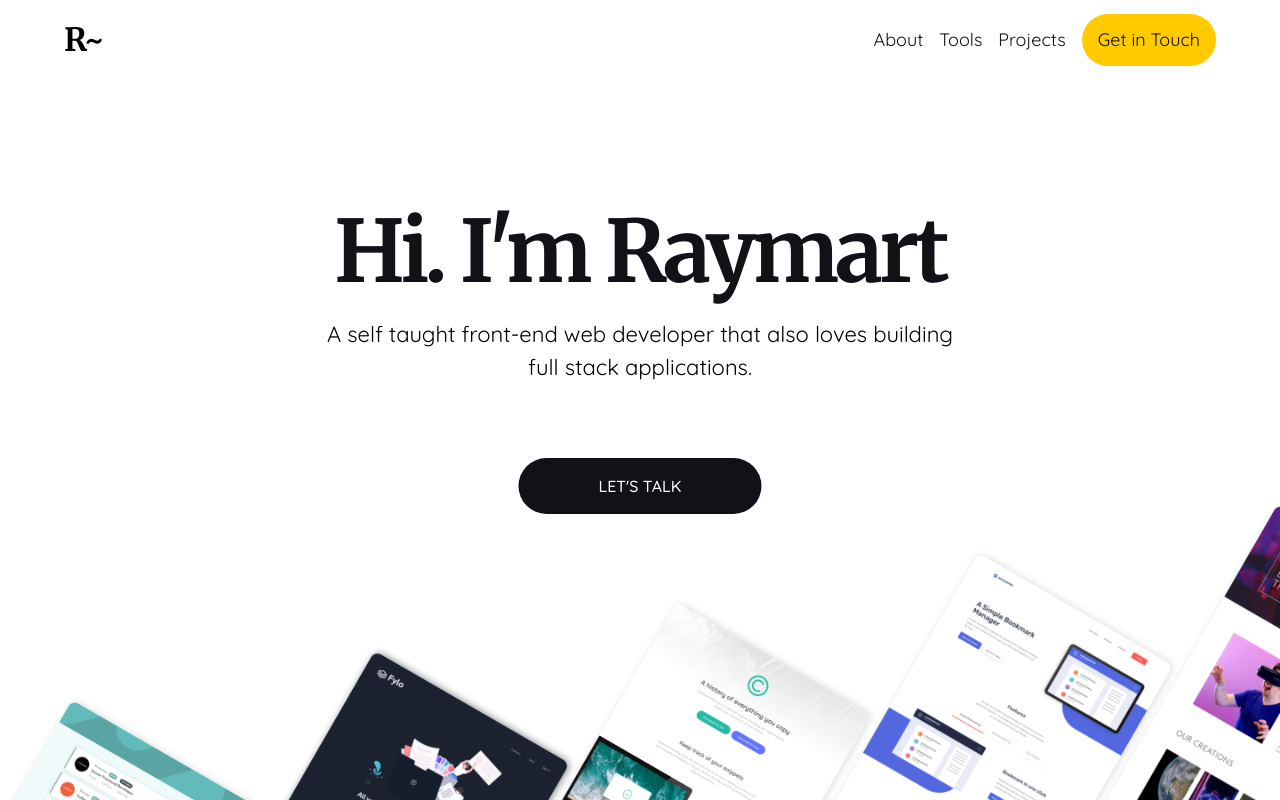
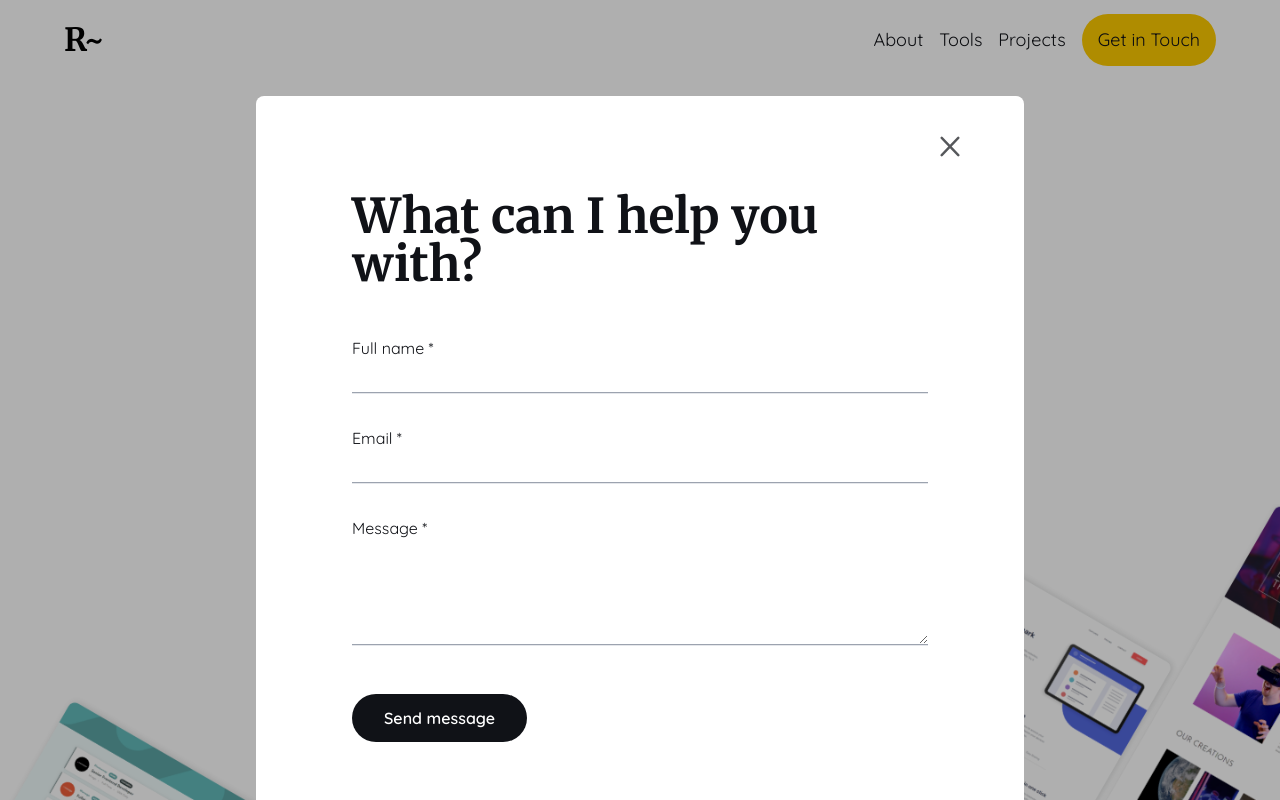
Before and after one commit to pikapikamart/pikamart, a Next.js app: page / in a window 1280 px wide. Both pictures are taken after a click on the button "Get in Touch". Shown: the top 800 px of the page. Built offline with nearby package versions, Linux system fonts and the light colour scheme.

Commit message:
created form component

```diff
--- a/package.json
+++ b/package.json
@@ -9,6 +9,7 @@
     "lint": "next lint"
   },
   "dependencies": {
+    "focus-trap-react": "^10.2.3",
     "framer-motion": "^11.1.7",
     "next": "14.2.2",
     "react": "^18",
--- a/src/app/components/layout/header/main/main.tsx
+++ b/src/app/components/layout/header/main/main.tsx
@@ -1,14 +1,21 @@
 "use client"
 import { useStickyHeader } from "@/app/components/lib/hooks/useStickyHeader"
 import Link from "next/link"
-import { motion } from "framer-motion"
+import {
+  motion,
+  AnimatePresence } from "framer-motion"
 import { mainData } from "./data"
+import { useExpansion } from "@/app/lib/hooks/useExpansion"
+import { ContactModal } from "@/app/components/modal/contact"
 
 
 const Main = () =>{
   const {
     hideHeaderSticky,
     showHeaderSticky } = useStickyHeader()
+  const {
+    isExpanded,
+    handleExpansion } = useExpansion()
 
   const renderNavlinks = () =>{
     const mappedLinks = mainData.map(data => (
@@ -38,15 +45,19 @@ const Main = () =>{
             { renderNavlinks() }
             <li className="hidden text-lg md:block">
               <motion.button
+                onClick={ handleExpansion }
                 whileHover={{
                   y: "-5%"
                 }}
-                className=" py-3 px-4 rounded-full bg-yellow-one text-dark-one">
-                  Get in Touch
+                className=" py-3 px-4 rounded-full bg-yellow-one text-dark-one"
+                aria-expanded={ isExpanded }>Get in Touch
               </motion.button>
             </li>
           </ul>
         </nav>
+        <AnimatePresence>
+          { isExpanded && <ContactModal exit={handleExpansion} /> }
+        </AnimatePresence>
       </div>
     </header>
   )
--- /dev/null
+++ b/src/app/components/lib/hooks/useModalFocus.ts
@@ -0,0 +1,25 @@
+import {
+  useEffect,
+  useRef } from "react"
+
+
+type UseBaseModalFocusProps =  HTMLElement | null
+
+
+export const useBaseModalFocus = ( focusBackRef?: UseBaseModalFocusProps ) =>{
+  const modalRef = useRef<HTMLDivElement | null>(null)
+
+  useEffect(() =>{
+    modalRef.current?.focus()
+    document.body.classList.add('no-scroll')
+
+    return () => {
+      focusBackRef?.focus()
+      document.body.classList.remove("no-scroll")
+    }
+  }, [ focusBackRef ])
+
+  return {
+    modalRef
+  }
+}
--- /dev/null
+++ b/src/app/components/modal/contact/contact.tsx
@@ -0,0 +1,49 @@
+import FocusTrap from "focus-trap-react"
+import { createPortal } from "react-dom"
+import { useBaseModalFocus } from "../../lib/hooks/useModalFocus"
+import { ContactForm } from "./form"
+import { motion } from "framer-motion"
+
+
+type ModalProps = {
+  exit: () => void,
+  focusBackRef?: HTMLElement | null
+}
+
+const Contact = ({
+  exit,
+  focusBackRef }: ModalProps) => {
+  const { modalRef } = useBaseModalFocus( focusBackRef )
+
+  const exitModal = () =>{
+    focusBackRef?.focus()
+    exit()
+  }
+
+  return createPortal(
+    <FocusTrap>
+      <motion.div
+        initial={{ opacity: 0 }}
+        animate={{ opacity: 1 }}
+        exit={{ opacity: 0 }}
+        ref={ modalRef }
+        role="dialog"
+        key="contactModal"
+        aria-labelledby="modal-heading"
+        className=" inset-0 fixed outline-none overflow-x-hidden overflow-y-scroll z-[99999999]">
+        <div
+          role="document"
+          className="max-w-full pt-24 px-4 pb-16">
+          <div
+            onClick={ exitModal }
+            className="bg-[#00000050] inset-0 fixed"/>
+          <ContactForm exit={ exitModal } />
+        </div>
+      </motion.div>
+    </FocusTrap>,
+    document.body
+  )
+}
+
+
+export default Contact
--- /dev/null
+++ b/src/app/components/modal/contact/form/form.tsx
@@ -0,0 +1,72 @@
+import { motion } from "framer-motion"
+
+
+type FormProps = {
+  exit: VoidFunction
+}
+
+const Form = ({ exit }: FormProps) =>{
+
+  return (
+    <div className="relative z-10 bg-white rounded-lg max-w-[768px] mx-auto py-[clamp(64px,10vw,96px)] px-[clamp(40px,10vw,96px)]">
+      <button
+        onClick={ exit }
+        className="absolute right-[clamp(40px,10vw,64px)] top-10 opacity-70">
+        <span className="sr-only">close modal</span>
+        <img
+          src="/icons/exit.svg"
+          alt="" />
+      </button>
+      <form
+        className="text-dark-one">
+        <h3 className="leading-[1] font-merriweather font-bold text-[clamp(24px,4vw,48px)] mb-[clamp(32px,5vw,48px)]">What can I help you with?</h3>
+        <div className=" focus-within:border-b-gray-800 border-b mb-[clamp(16px,4vw,32px)]">
+          <label
+            htmlFor="fullname"
+            className="block text-[clamp(14px,3vw,16px)]">Full name *
+          </label>
+          <input
+            className="block w-full border-b border-b-gray-400 bg-transparent py-1 pl-1 outline-none "
+            type="text"
+            name="fullname"
+            id="fullname"
+            required />
+        </div>
+        <div className=" focus-within:border-b-gray-800 border-b mb-[clamp(16px,4vw,32px)]">
+          <label
+            htmlFor="email"
+            className="block text-[clamp(14px,3vw,16px)]">Email *
+          </label>
+          <input
+            className="block w-full border-b border-b-gray-400 bg-transparent py-1 pl-1 outline-none "
+            type="email"
+            name="email"
+            id="email"
+            required />
+        </div>
+        <div className=" focus-within:border-b-gray-800 border-b mb-[clamp(16px,4vw,32px)]">
+          <label
+            htmlFor="message"
+            className="block text-[clamp(14px,3vw,16px)]">Message *
+          </label>
+          <textarea
+            className="block w-full border-b border-b-gray-400 bg-transparent py-1 pl-1 outline-none "
+            name="message"
+            rows={4}
+            id="message"
+            required></textarea>
+        </div>
+        <motion.button
+          className="mt-4 py-3 px-8 rounded-full bg-dark-one text-white font-semibold"
+          type="submit"
+          whileHover={{
+            y: "-5%"
+          }}>Send message
+        </motion.button>
+      </form>
+    </div>
+  )
+}
+
+
+export default Form
--- /dev/null
+++ b/src/app/components/modal/contact/form/index.ts
@@ -0,0 +1 @@
+export { default as ContactForm } from "./form"
--- /dev/null
+++ b/src/app/components/modal/contact/index.ts
@@ -0,0 +1 @@
+export { default as ContactModal } from "./contact"
--- a/src/app/components/pages/home/contact/contact.tsx
+++ b/src/app/components/pages/home/contact/contact.tsx
@@ -2,11 +2,18 @@
 import {
   customSwipeUpVariant,
   fadeVariant } from "@/app/motion"
-import { motion, } from "framer-motion"
+import {
+  motion,
+  AnimatePresence } from "framer-motion"
 import { contactData } from "./data"
+import { useExpansion } from "@/app/lib/hooks/useExpansion"
+import { ContactModal } from "@/app/components/modal/contact"
 
 
 const Contact = () =>{
+  const {
+    isExpanded,
+    handleExpansion } = useExpansion()
 
   const renderSocialLinks = () =>{
     const mappedLinks = contactData.map((data, index) => (
@@ -54,6 +61,8 @@ const Contact = () =>{
           Feel free to reach out! Drop me a message and let's start a conversation.
         </motion.p>
         <motion.button
+          onClick={ handleExpansion }
+          aria-expanded={ isExpanded }
           initial={{ opacity: 0 }}
           whileInView={{
             opacity: 1,
@@ -73,6 +82,9 @@ const Contact = () =>{
       <ul className="flex justify-center w-full gap-x-4 lg:gap-x-8">
         { renderSocialLinks() }
       </ul>
+      <AnimatePresence>
+        { isExpanded && <ContactModal exit={handleExpansion} /> }
+      </AnimatePresence>
     </div>
   )
 }
--- a/src/app/components/pages/home/hero/hero.tsx
+++ b/src/app/components/pages/home/hero/hero.tsx
@@ -1,12 +1,19 @@
 "use client"
-import { motion } from "framer-motion"
+import {
+  motion,
+  AnimatePresence } from "framer-motion"
 import { useHero } from "./hook"
+import { useExpansion } from "@/app/lib/hooks/useExpansion"
+import { ContactModal } from "@/app/components/modal/contact"
 
 
 const Hero = () => {
   const {
     isButtonAnimated,
     isMaximumHeightReached } = useHero()
+  const {
+    isExpanded,
+    handleExpansion } = useExpansion()
 
   return (
     <div className="pt-[clamp(96px,13vw,128px)] min-h-[calc(100vh-clamp(64px,9vw,80px))]">
@@ -38,6 +45,8 @@ const Hero = () => {
           <div className="relative pt-20">
             <div className="absolute top-0 left-0 w-full h-screen">
               <motion.button
+                onClick={ handleExpansion }
+                aria-expanded={ isExpanded }
                 initial={{ opacity: 0 }}
                 animate={{
                   opacity: 1,
@@ -64,6 +73,9 @@ const Hero = () => {
           alt=""
           aria-hidden="true" />
       </div>
+      <AnimatePresence>
+        { isExpanded && <ContactModal exit={handleExpansion} /> }
+      </AnimatePresence>
     </div>
   )
 }
--- a/src/app/globals.css
+++ b/src/app/globals.css
@@ -74,4 +74,8 @@
     opacity: 0;
     font-size: 0;
   }
+
+  body.no-scroll {
+    overflow: hidden;
+  }
 }
--- /dev/null
+++ b/src/app/lib/hooks/useExpansion.ts
@@ -0,0 +1,13 @@
+import { useState } from "react"
+
+
+export const useExpansion = () =>{
+  const [ isExpanded, setIsExpanded ] = useState(false)
+
+  const handleExpansion = () => setIsExpanded(prev => !prev)
+
+  return {
+    isExpanded,
+    handleExpansion
+  }
+}
--- a/src/app/page.tsx
+++ b/src/app/page.tsx
@@ -18,6 +18,7 @@ const Root = () =>{
         <HomeProjects />
         <HomeContact />
       </main>
+
     </>
   )
 }
```
Also changed, not shown: public/icons/exit.svg (added), 1 other file (tests, documents, lock files or other folders).
